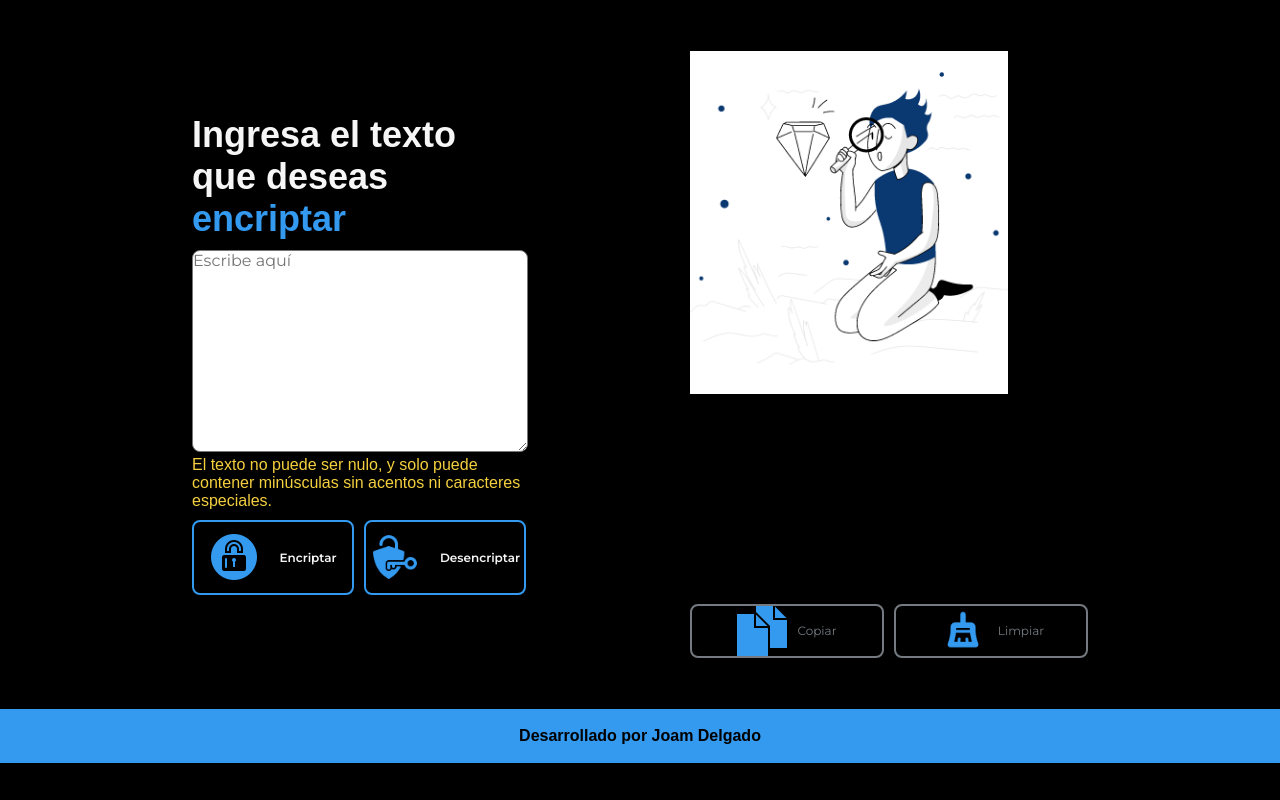
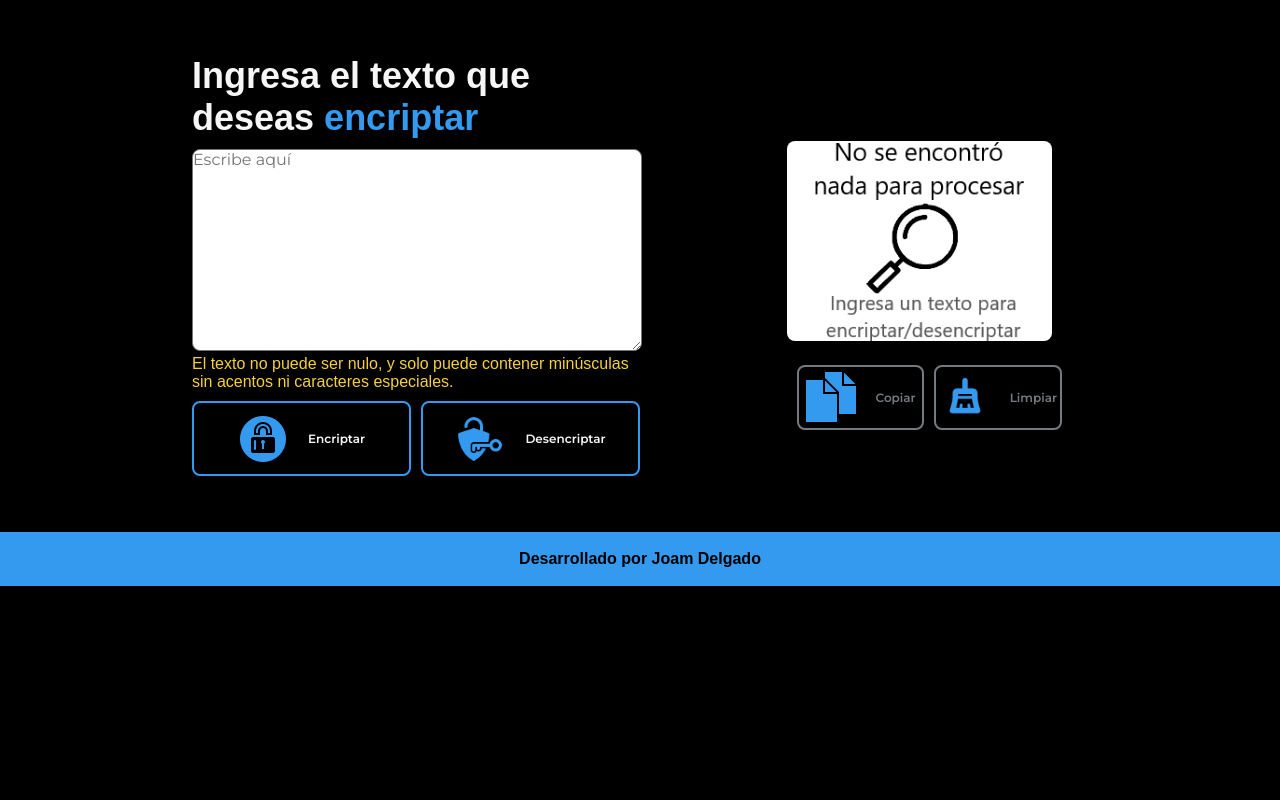
Before and after one commit to jondel08/challenge-encrypt, a plain HTML site: page index.html in a window 1280 px wide. Both pictures are taken after a click on the link "Limpiar". Drawn offline with Linux system fonts and the light colour scheme; files whose address does not match are found by name.

Commit message:
actualizacion final del proyecto

```diff
--- a/app.js
+++ b/app.js
@@ -1,4 +1,4 @@
-document.getElementById("txtEncriptado").style.visibility = "hidden";
+document.getElementById("txtEncriptado").style.display = "none";
 
 function Encrypt() {
     let textValue = document.getElementById('txtEncripta').value.toString();
@@ -107,9 +107,17 @@ function isValidText(value) {
 }
 
 function Clean() {
-    document.getElementById('txtEncripta').value = '';
-    document.getElementById('txtEncriptado').value = '';
-    ValidateElements(false);
+
+    let txt1 = document.getElementById('txtEncripta').value;
+    let txt2 = document.getElementById('txtEncriptado').value;
+
+    if (txt1 == '' && txt2 == '') {
+        alert('Nada que limpiar por el momento')
+    } else {
+        document.getElementById('txtEncripta').value = '';
+        document.getElementById('txtEncriptado').value = '';
+        ValidateElements(false);
+    }
 }
 
 function CopyTo() {
@@ -126,10 +134,10 @@ function CopyTo() {
 
 function ValidateElements(value) {
     if (value == true) {
-        document.getElementById('txtEncriptado').style.visibility = 'visible';
-        document.getElementById('imagenNoTexto').style.visibility = 'hidden';
+        document.getElementById('txtEncriptado').style.display = 'block';
+        document.getElementById('imagenNoTexto').style.display = 'none';
     } else {
-        document.getElementById("txtEncriptado").style.visibility = "hidden";
-        document.getElementById('imagenNoTexto').style.visibility = 'visible';
+        document.getElementById("txtEncriptado").style.display = "none";
+        document.getElementById('imagenNoTexto').style.display = 'block';
     }
 }
--- a/index.html
+++ b/index.html
@@ -17,7 +17,8 @@
                 </strong>
             </h1>
             <div>
-                <textarea class="presentacion__contenido__textarea" id="txtEncripta" placeholder="Escribe aquí"></textarea>
+                <textarea class="presentacion__contenido__textarea" id="txtEncripta"
+                    placeholder="Escribe aquí"></textarea>
                 <p class="error-message" id="error-message">El texto no puede ser nulo, y solo puede contener minúsculas
                     sin acentos ni caracteres especiales.</p>
             </div>
@@ -32,12 +33,11 @@
                 </a>
 
         </section>
-        <div>
-
-        </div>
-        <div class="presentacion__imagen__container">
-            <img class="presentacion__imagen" id="imagenNoTexto" src="assets/Imagem.png" alt="noMessage">
-            <textarea class="presentacion__imagen__textarea" id="txtEncriptado" readonly="true"></textarea>
+        <div class="presentacion__imagen">
+            <div>
+                <img class="presentacion__imagen_img" id="imagenNoTexto" src="assets/imagen.png" alt="noMessage">
+                <textarea class="presentacion__imagen__textarea" id="txtEncriptado" readonly="true"></textarea>
+            </div>
             <div class="presentacion__imagen__tools">
                 <a class="presentacion__enlaces__copy" onclick="CopyTo()">
                     <img class="btn__encript" src="assets/copy_blue.png">
@@ -50,10 +50,13 @@
             </div>
         </div>
     </main>
+
     <footer class="footer">
         <p>Desarrollado por Joam Delgado</p>
     </footer>
+
     <script src="app.js"></script>
+
 </body>
 
 </html>
--- a/styles/style.css
+++ b/styles/style.css
@@ -117,70 +117,6 @@ body {
     align-items: center;
 }
 
-.presentacion__enlaces__clean{
-    width: 60%;
-    height: 100%;
-    text-decoration: none;
-    border-radius: 8px;
-    text-align: center;
-    display: flex;
-    justify-content: center;
-    align-items: center;
-    font-family: var(--fuente-montserrat);
-    border: 2.5px solid var(--color-cuartiario);
-    color: var(--color-cuartiario);
-    font-size: var(--fuente-12px);
-}
-
-.presentacion__enlaces__copy{
-    width: 60%;
-    height: 100%;
-    text-decoration: none;
-    border-radius: 8px;
-    text-align: center;
-    display: flex;
-    justify-content: center;
-    align-items: center;
-    font-family: var(--fuente-montserrat);
-    border: 2.5px solid var(--color-cuartiario);
-    color: var(--color-cuartiario);
-    font-size: var(--fuente-12px);
-
-}
-
-.presentacion__enlaces__clean:hover {
-    background-color: var(--color-cuartiario);
-    color: var(--color-primario);
-    transition: 0.6s;
-    cursor: pointer;
-    .btn__encript {
-        content: url('/assets/clean_black.png');
-        width: 50px;
-        height: auto;
-        margin-right: 10px;
-    }
-}
-
-.presentacion__enlaces__copy:hover {
-    background-color: var(--color-cuartiario);
-    color: var(--color-primario);
-    transition: 0.6s;
-    cursor: pointer;
-    .btn__encript {
-        content: url('/assets/copy_black.png');
-        width: 50px;
-        height: 50px;
-        height: auto;
-        margin-right: 10px;
-    }
-}
-
-.btn__encript {
-    width: 50px;
-    height: 50px;
-    margin-right: 10px;
-}
-
 .presentacion__enlaces__link__encript:hover {
     background-color: var(--color-terciario);
     color: var(--color-primario);
@@ -209,16 +145,98 @@ body {
     }
 }
 
-.presentacion__imagen{
-    width: 80%;
+.presentacion__enlaces__clean {
+    width: 60%;
+    height: 100%;
     align-items: center;
+    text-align: center;
+    justify-content: center;
+    text-decoration: none;
+    padding: 5.5px 0px;
+    border-radius: 8px;
+    display: flex;
+    font-family: var(--fuente-montserrat);
+    border: 2.5px solid var(--color-cuartiario);
+    color: var(--color-cuartiario);
+    font-size: var(--fuente-12px);
+    font-weight: 600;
+    gap: 10px;
 }
 
-.presentacion__imagen__textarea{
-    font-size: var(--fuente-16px);
+.presentacion__enlaces__copy {
+    width: 60%;
+    height: 100%;
+    align-items: center;
+    text-align: center;
+    justify-content: center;
+    text-decoration: none;
+    padding: 5.5px 0px;
+    border-radius: 8px;
+    display: flex;
     font-family: var(--fuente-montserrat);
+    border: 2.5px solid var(--color-cuartiario);
+    color: var(--color-cuartiario);
+    font-size: var(--fuente-12px);
+    font-weight: 600;
+    gap: 10px;
+}
+
+
+.presentacion__enlaces__clean:hover {
+    background-color: var(--color-cuartiario);
+    color: var(--color-primario);
+    transition: 0.6s;
+    cursor: pointer;
+    .btn__encript {
+        content: url('/assets/clean_black.png');
+        width: 50px;
+        height: auto;
+        margin-right: 10px;
+    }
+}
+
+.presentacion__enlaces__copy:hover {
+    background-color: var(--color-cuartiario);
+    color: var(--color-primario);
+    transition: 0.6s;
+    cursor: pointer;
+    .btn__encript {
+        content: url('/assets/copy_black.png');
+        width: 50px;
+        height: 50px;
+        height: auto;
+    }
+}
+
+.btn__encript {
+    width: 50px;
+    height: 50px;
+    margin-right: 10px;
+}
+
+
+.presentacion__imagen{
+    padding: 4%;
+    padding-top: 10%;
+}
+
+.presentacion__imagen_img,
+.presentacion__imagen__textarea {
+
     width: 100%;
     height: 200px;
+    box-sizing: border-box;
+}
+
+.presentacion__imagen__textarea {
+    resize: none;
+    border: 1px solid #ccc;
+    padding: 10px;
+    border-radius: 8px;
+}
+
+.presentacion__imagen_img {
+    object-fit: cover;
     border-radius: 8px;
 }
 
@@ -229,6 +247,7 @@ body {
     gap: 10px;
     width: 100%;
     text-align: center;
+    padding: 20px 10px 15px;
 }
 
 .error-message{
```
Also changed, not shown: assets/Imagem.png (deleted), assets/imagen.png (added).
